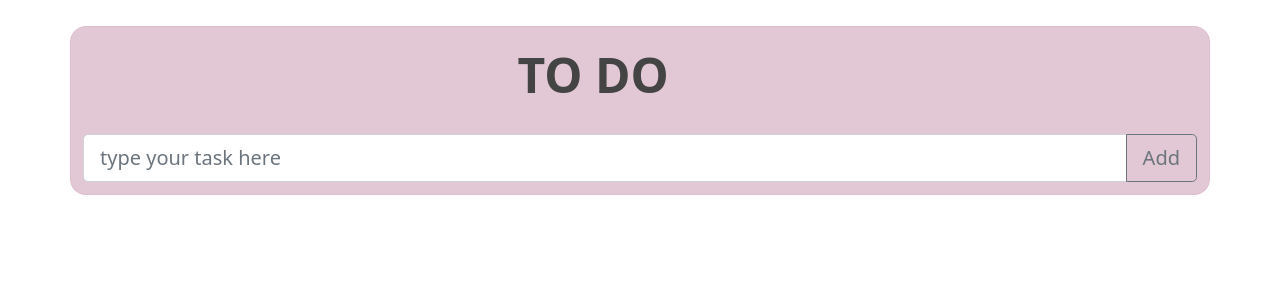
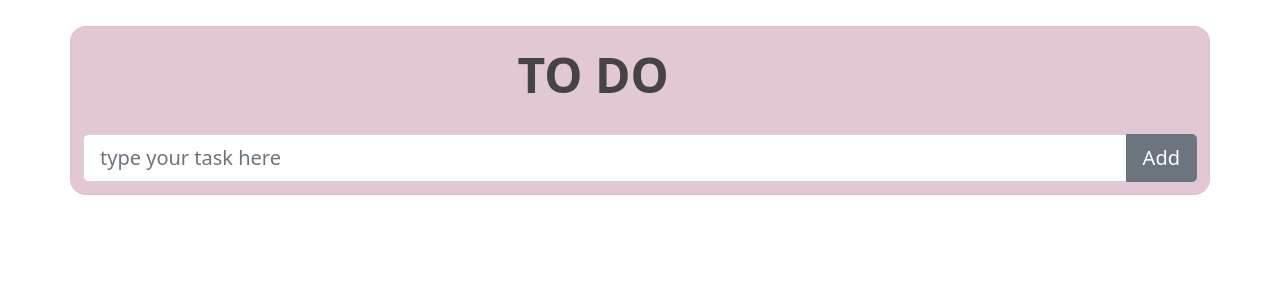
Before and after one commit to agathanelle/TODO-list-app, a React (Create React App) app in the folder todo/: page / in a window 1280 px wide. Shown: the top 300 px of the page. Built offline with nearby package versions, Linux system fonts and the light colour scheme.

Commit message:
data is stored in localStorage now

```diff
--- a/todo/src/components/container/Container.jsx
+++ b/todo/src/components/container/Container.jsx
@@ -1,11 +1,21 @@
 import 'bootstrap/dist/css/bootstrap.css';
-import { useState } from 'react';
+import { useEffect, useState } from 'react';
 import Title from '../title/Title';
+import dataTasks from '../../data/tasks.json';
 
 function Container() {
 	const [data, setData] = useState([]);
 	const [task, setTask] = useState('');
 	const [ID, setID] = useState(0);
+
+	useEffect(() => {
+		const tasks = JSON.parse(localStorage.getItem('tasks'));
+		if (tasks) setData(tasks);
+	}, []);
+
+	useEffect(() => {
+		localStorage.setItem('tasks', JSON.stringify(data));
+	}, [data]);
 
 	function addTask() {
 		var newTask = { id: ID, task: task };
@@ -36,7 +46,13 @@ function Container() {
 						onChange={(e) => {
 							setTask(e.target.value);
 						}}></input>
-					<button onClick={() => addTask()} className="btn btn-outline-secondary" type="button" id="button-addon2">
+					<button
+						onClick={() => {
+							if (!/^\s*$/.test(task)) addTask();
+						}}
+						className="btn btn-secondary"
+						type="button"
+						id="button-addon2">
 						Add
 					</button>
 				</div>
```
